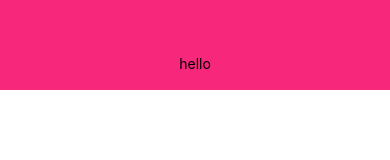
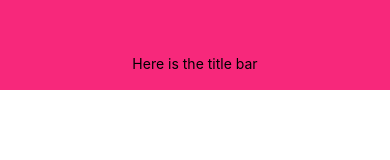
Before and after one commit to rossmawd/guess-a-number-native, a React Native app: screen / in a window 390 px wide. Shown: the top 160 px of the page. Built offline with nearby package versions, Linux system fonts and the light colour scheme.

Commit message:
adding StartGameScreen componet

```diff
--- a/App.js
+++ b/App.js
@@ -6,7 +6,7 @@ import Header from './components/Header'
 export default function App() {
   return (
     <View style={styles.screen}>
-      <Header title="hello"></Header>
+      <Header title="Here is the title bar"></Header>
     </View>
   );
 }
```
Also changed, not shown: screens/StartGameScreen.js (added, +29 -0 lines).
